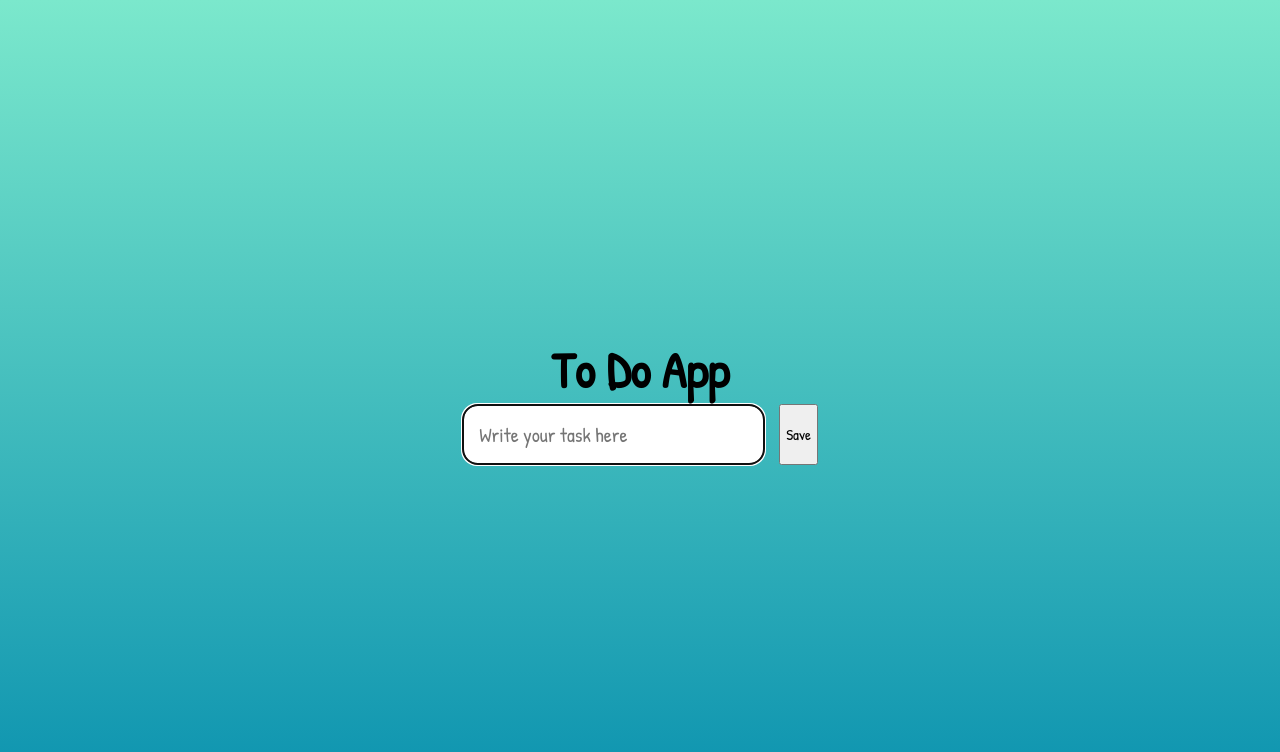
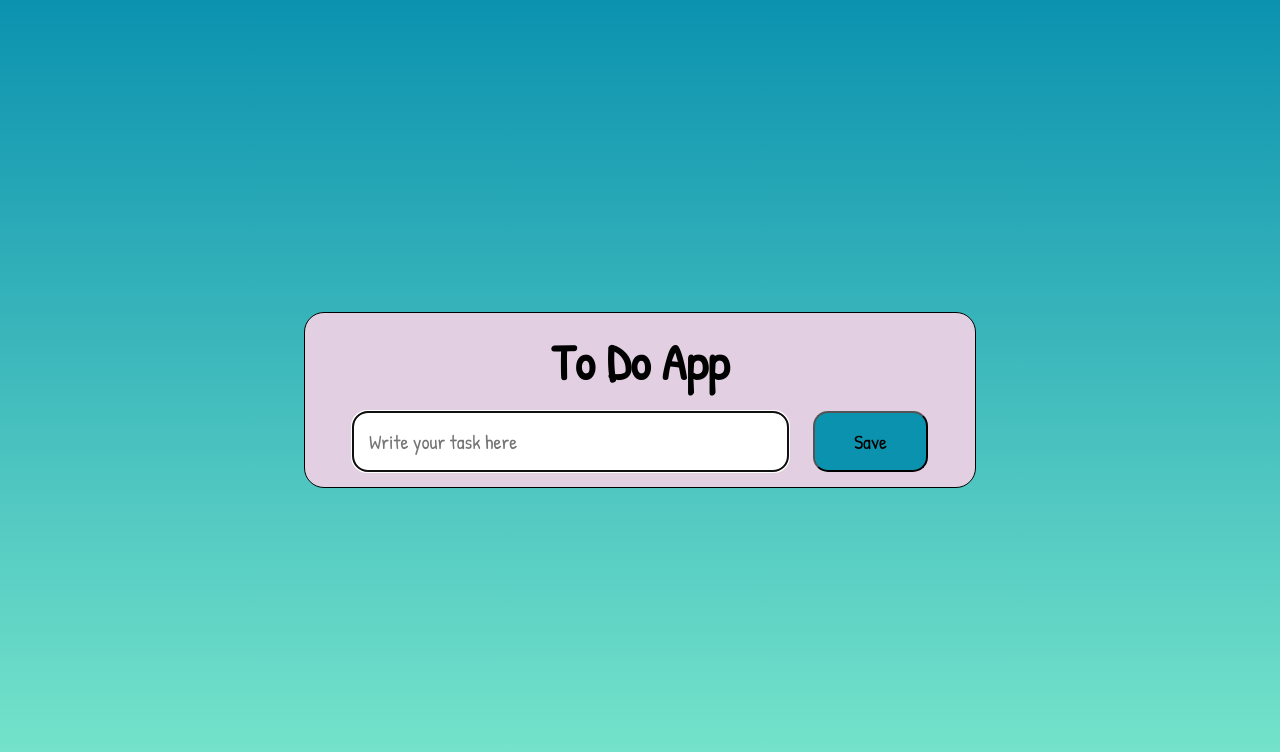
Before and after one commit to Fabbeiru/ToDoApp, a React (Create React App) app: page / in a window 1280 px wide. Shown: the top 752 px of the page. Built offline with nearby package versions, Linux system fonts and the light colour scheme.

Commit message:
Made some CSS changes

```diff
--- a/src/index.css
+++ b/src/index.css
@@ -13,15 +13,19 @@
   align-items: center;
   flex-direction: column;
   background: rgb(11,146,175);
-  background: linear-gradient(0deg, rgba(11,146,175,1) 0%, rgba(123,232,204,1) 100%);
+  background: linear-gradient(0deg, rgba(123,232,204,1) 0%, rgba(11,146,175,1) 100%);
 }
 
 .wrapper {
-  width: 60%;
+  width: 80%;
+  padding: 15px;
   display: flex;
   align-items: center;
   justify-content: center;
   flex-direction: column;
+  border: 1px solid black;
+  border-radius: 20px;
+  background-color: #e2d0e2;
 }
 
 header {
@@ -31,22 +35,49 @@ header {
 
 header h1 {
   font-size: 50px;
+  margin-bottom: 15px;
 }
 
 .input-form {
-  width: 50%;
+  width: 90%;
   display: flex;
-  justify-content: space-evenly;
+  justify-content: space-between;
 }
 
 .input-form input {
   width: 70%;
   padding: 15px;
+  margin-right: 5px;
   border-radius: 15px;
   font-size: 20px;
 }
 
 .input-form button {
-  width: 10%;
-  font-size: 15px;
+  width: 20%;
+  margin-left: 5px;
+  border-radius: 15px;
+  font-size: 20px;
+  background-color: rgba(11,146,175,1);
 }
+
+.input-form button:hover {
+  transition: 0.2s all;
+  background-color: rgb(9, 110, 133);
+}
+
+.input-form button:active {
+  transform: scale(0.9);
+  color: white;
+}
+
+@media (min-width: 768px) {
+  .wrapper {
+    width: 70%;
+  }
+}
+
+@media (min-width: 1024px) {
+  .wrapper {
+    width: 50%;
+  }
+}
```
